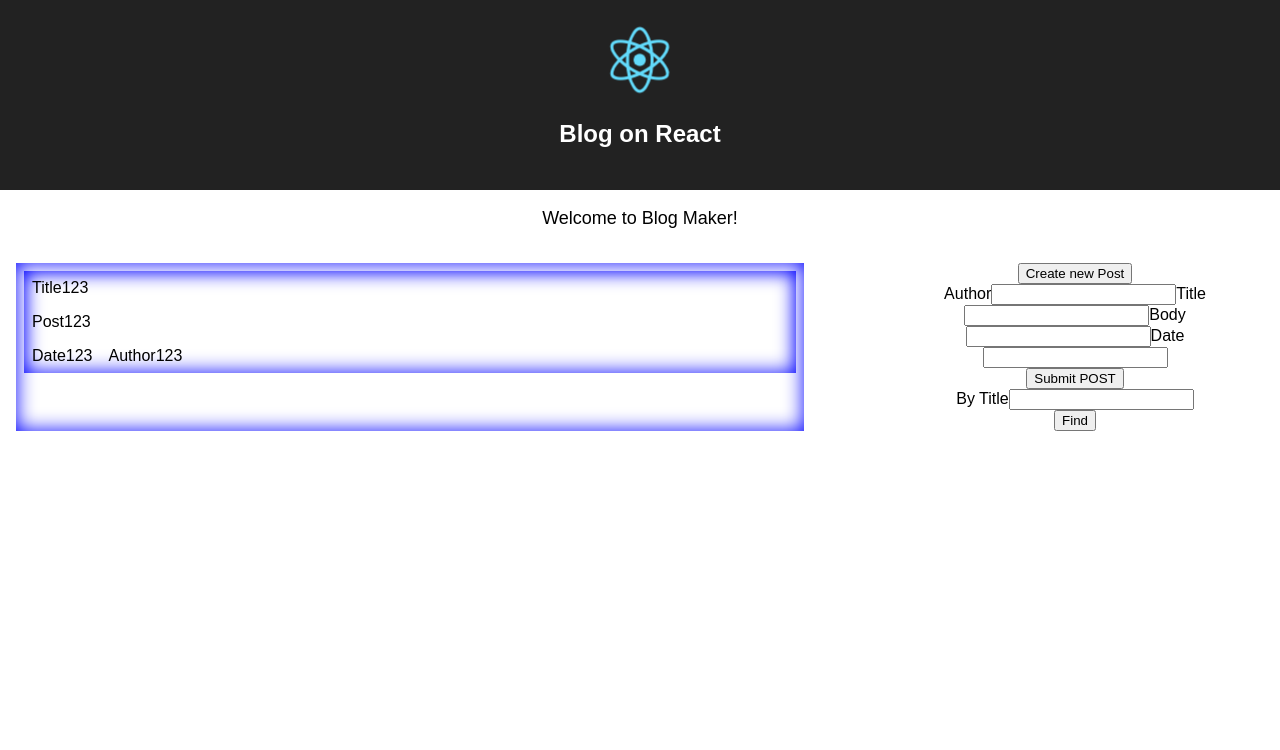
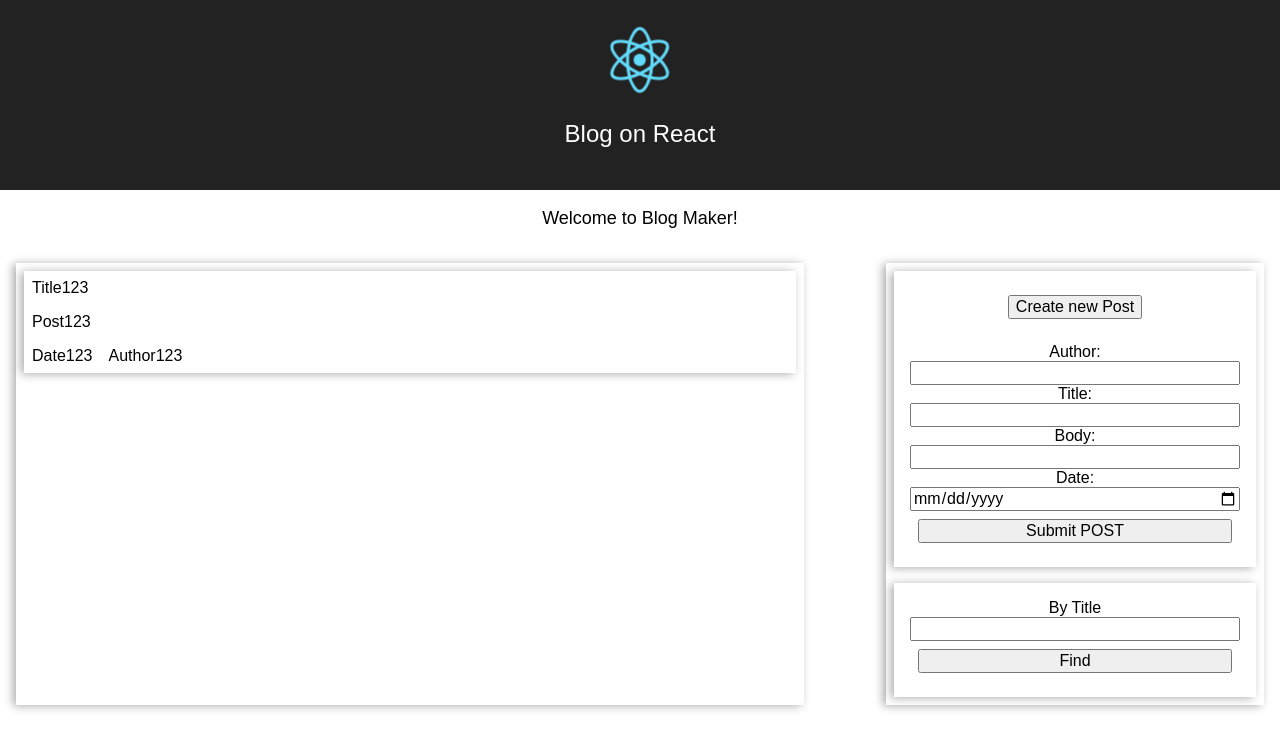
Before and after one commit to alex-i-e/fc_es6_p8.github.io, a React (Create React App) app: page / in a window 1280 px wide. Shown: the top 750 px of the page. Built offline with nearby package versions, Linux system fonts and the light colour scheme.

Commit message:
[fc_es6_p7.github.io] add styles

```diff
--- a/src/components/App.css
+++ b/src/components/App.css
@@ -1,11 +1,21 @@
+/*
+Fonts*/
+* {
+    font: small-caption;
+}
+
+/*
+MarkUp
+*/
 .item-header {
     grid-area: header;
 }
 
 .item-main {
+    min-width: 250px;
     grid-area: main;
     margin: 16px;
-    box-shadow: inset 0px 0px 20px 0px blue;
+    box-shadow: -3px 1px 9px 0px #adadad;
 }
 
 .item-sidebar {
@@ -17,13 +27,27 @@
     grid-area: footer;
 }
 
-.container {
-    display: grid;
-    grid-template-columns: 1fr 1fr 50px 1fr;
-    grid-template-rows: auto;
-    grid-template-areas: "header header header header" "main main . sidebar" "footer footer footer footer";
+@media (min-width: 500px) {
+    .container {
+        display: grid;
+        grid-template-columns: 1fr 1fr 50px 1fr;
+        grid-template-rows: auto;
+        grid-template-areas: "header header header header" "main main . sidebar" "footer footer footer footer";
+    }
 }
 
+@media (max-width: 400px) {
+    .container {
+        display: grid;
+        grid-template-columns: 1fr 1fr 50px 1fr;
+        grid-template-rows: auto;
+        grid-template-areas: "sidebar sidebar sidebar sidebar" "main main main main" "footer footer footer footer";
+    }
+}
+
+/*
+App - style
+*/
 .App {
     text-align: center;
 }
--- a/src/components/MainSector/BlogSector/BlogListItem/BlogListItem.css
+++ b/src/components/MainSector/BlogSector/BlogListItem/BlogListItem.css
@@ -1,6 +1,6 @@
 .blog-list-item {
     margin: 8px;
-    box-shadow: inset 0px 0px 20px 0px blue;
+    box-shadow: -3px 1px 9px 0px #adadad;
 
     display: flex;
     flex-flow: column;
--- a/src/components/MainSector/NavigatorSector/BlogMakerSector/BlogButton/BlogButton.css
+++ b/src/components/MainSector/NavigatorSector/BlogMakerSector/BlogButton/BlogButton.css
@@ -1,3 +1,3 @@
-.blog {
-
+.blog-button {
+    margin: 16px;
 }
--- a/src/components/MainSector/NavigatorSector/BlogMakerSector/BlogButton/BlogButton.jsx
+++ b/src/components/MainSector/NavigatorSector/BlogMakerSector/BlogButton/BlogButton.jsx
@@ -1,4 +1,5 @@
 import React, {Component} from 'react';
+import './BlogButton.css';
 
 class BlogButton extends Component {
     constructor() {
--- a/src/components/MainSector/NavigatorSector/BlogMakerSector/BlogForm/BlogForm.css
+++ b/src/components/MainSector/NavigatorSector/BlogMakerSector/BlogForm/BlogForm.css
@@ -1,3 +1,12 @@
-.blog {
+.blog-form {
+    margin: 8px;
+}
 
+.blog-form-scope {
+    display: flex;
+    flex-flow: column;
 }
+
+.blog-submit {
+    margin: 8px;
+}
--- a/src/components/MainSector/NavigatorSector/BlogMakerSector/BlogForm/BlogForm.jsx
+++ b/src/components/MainSector/NavigatorSector/BlogMakerSector/BlogForm/BlogForm.jsx
@@ -1,30 +1,32 @@
 import React, {Component} from 'react';
+import './BlogForm.css';
 
 class BlogForm extends Component {
     constructor() {
         super();
     }
 
-    render () {
+    render() {
 
         return (
             <div className="blog-form">
-                <div>
-                    <label htmlFor="blog-author">Author</label>
-                    <input type="text" id="blog-author" />
+                <div className="blog-form-scope">
+                    <label htmlFor="blog-author">Author:</label>
+                    <input type="text" id="blog-author"/>
 
-                    <label htmlFor="blog-title">Title</label>
-                    <input type="text" id="blog-title" />
+                    <label htmlFor="blog-title">Title:</label>
+                    <input type="text" id="blog-title"/>
 
-                    <label htmlFor="blog-body">Body</label>
-                    <input type="text" id="blog-body" />
+                    <label htmlFor="blog-body">Body:</label>
+                    <input type="text" id="blog-body"/>
 
-                    <label htmlFor="blog-date">Date</label>
-                    <input type="text" id="blog-date" />
+                    <label htmlFor="blog-date">Date:</label>
+                    <input type="date" id="blog-date"/>
+
+                    <button className="blog-submit">
+                        Submit POST
+                    </button>
                 </div>
-                <button>
-                    Submit POST
-                </button>
             </div>
         )
     }
--- a/src/components/MainSector/NavigatorSector/BlogMakerSector/BlogMakerSector.css
+++ b/src/components/MainSector/NavigatorSector/BlogMakerSector/BlogMakerSector.css
@@ -1,3 +1,8 @@
-.blog {
+.blog-maker-sector {
+    display: flex;
+    flex-flow: column;
 
+    margin: 8px;
+    padding: 8px;
+    box-shadow: -3px 1px 9px 0px #adadad;
 }
--- a/src/components/MainSector/NavigatorSector/BlogMakerSector/BlogMakerSector.jsx
+++ b/src/components/MainSector/NavigatorSector/BlogMakerSector/BlogMakerSector.jsx
@@ -1,6 +1,7 @@
 import React, {Component} from 'react';
 import BlogButton from './BlogButton/BlogButton';
 import BlogForm from './BlogForm/BlogForm';
+import './BlogMakerSector.css';
 
 class BlogMaker extends Component {
     constructor() {
--- a/src/components/MainSector/NavigatorSector/FilterSector/FilterSector.css
+++ b/src/components/MainSector/NavigatorSector/FilterSector/FilterSector.css
@@ -1,3 +1,17 @@
-.blog {
+.filter-sector {
+    margin: 8px;
+    padding: 8px;
 
+    box-shadow: -3px 1px 9px 0px #adadad;
 }
+
+.filter-form {
+    display: flex;
+    flex-flow: column;
+
+    margin: 8px;
+}
+
+.filter-submit {
+    margin: 8px;
+}
--- a/src/components/MainSector/NavigatorSector/FilterSector/FilterSector.jsx
+++ b/src/components/MainSector/NavigatorSector/FilterSector/FilterSector.jsx
@@ -1,24 +1,24 @@
 import React, {Component} from 'react';
+import './FilterSector.css';
 
 class FilterSector extends Component {
     constructor() {
         super();
     }
 
-    onClickFindButton () {
+    onClickFindButton() {
 
     }
 
-    render () {
+    render() {
 
         return (
             <div className="filter-sector">
                 <div className="filter-form">
-                    <div>
-                        <label htmlFor="blog-title">By Title</label>
-                        <input type="text" id="blog-title" />
-                    </div>
-                    <button onClick={this.onClickFindButton}>
+                    <label htmlFor="blog-title">By Title</label>
+                    <input type="text" id="blog-title"/>
+                    <button className="filter-submit"
+                            onClick={this.onClickFindButton}>
                         Find
                     </button>
                 </div>
--- a/src/components/MainSector/NavigatorSector/NavigatorSector.css
+++ b/src/components/MainSector/NavigatorSector/NavigatorSector.css
@@ -1,3 +1,7 @@
-.blog {
+.navigator-sector {
+    display: flex;
+    flex-flow: column;
 
+    margin: 16px;
+    box-shadow: -3px 1px 9px 0px #adadad;
 }
--- a/src/components/MainSector/NavigatorSector/NavigatorSector.jsx
+++ b/src/components/MainSector/NavigatorSector/NavigatorSector.jsx
@@ -1,6 +1,7 @@
 import React, {Component} from 'react';
 import BlogMakerSector from './BlogMakerSector/BlogMakerSector';
 import FilterSector from "./FilterSector/FilterSector";
+import './NavigatorSector.css';
 
 class NavigatorSector extends Component {
     constructor() {
```
